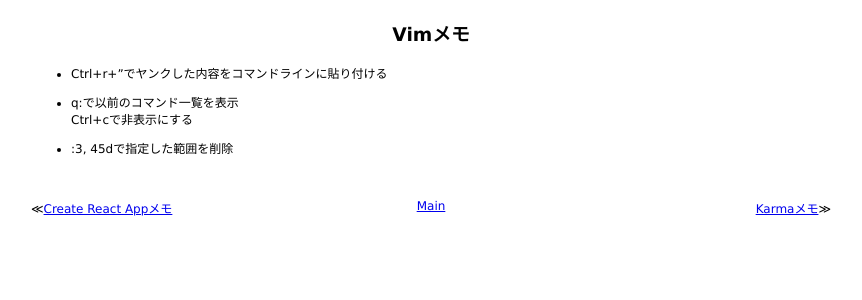
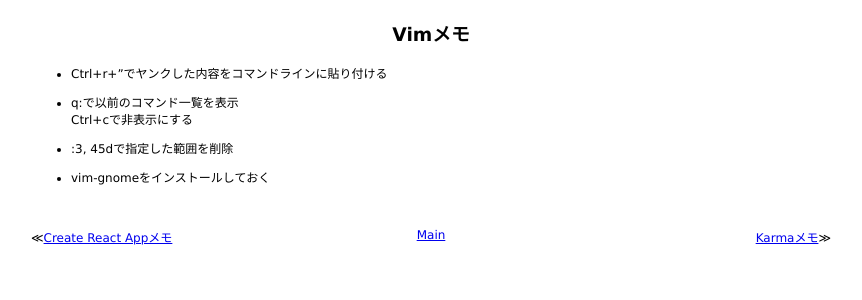
Before and after one commit to 38elements/38elements.github.com, a Jekyll site: the page built from _posts/2017-03-23-vim.md, in a window 1280 px wide. Shown: the top 300 px of the page, without its empty margins (209-1071 px from the left). Built offline with Jekyll 4.4.1, drawn with Linux system fonts in a browser that asks for light colours.

Commit message:
Update 2017-03-23-vim.md

```diff
--- a/_posts/2017-03-23-vim.md
+++ b/_posts/2017-03-23-vim.md
@@ -9,3 +9,5 @@ title: Vimメモ
 Ctrl+cで非表示にする
 
 * :3, 45dで指定した範囲を削除
+
+* vim-gnomeをインストールしておく
```
